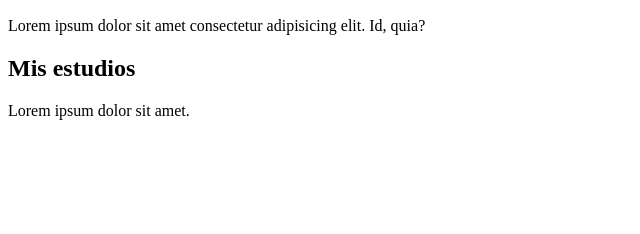
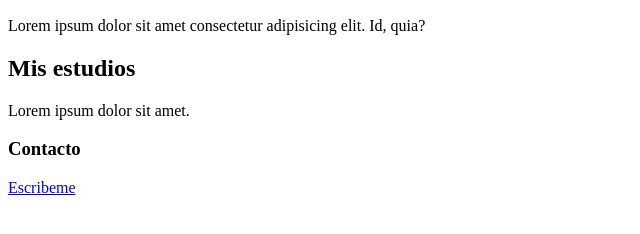
Before and after one commit to Alejandroo-bot/Biografia, a plain HTML site: page index.html in a window 1280 px wide. Shown: the part 110-344 px from the top of the page, without its empty margins (0-640 px from the left). Drawn offline with Linux system fonts and the light colour scheme.

Commit message:
agregado footer

```diff
--- a/index.html
+++ b/index.html
@@ -20,5 +20,13 @@
             <p>Lorem ipsum dolor sit amet.</p>
         </section>
     </main>
+    <footer>
+        <section>
+            <h3>Contacto</h3>
+            <a href="alejandro_vo2011@hotmail.com">
+                Escribeme
+            </a>
+        </section>
+    </footer>
 </body>
 </html>
```
